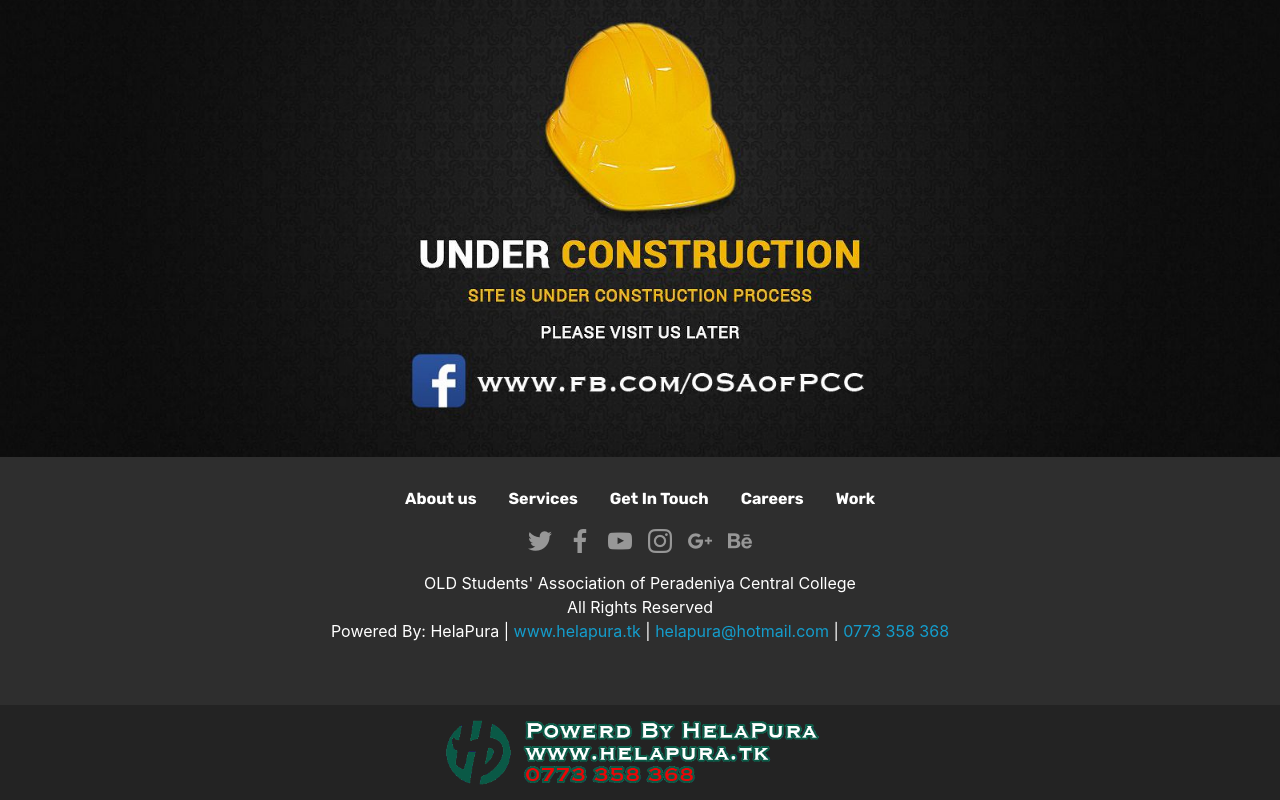
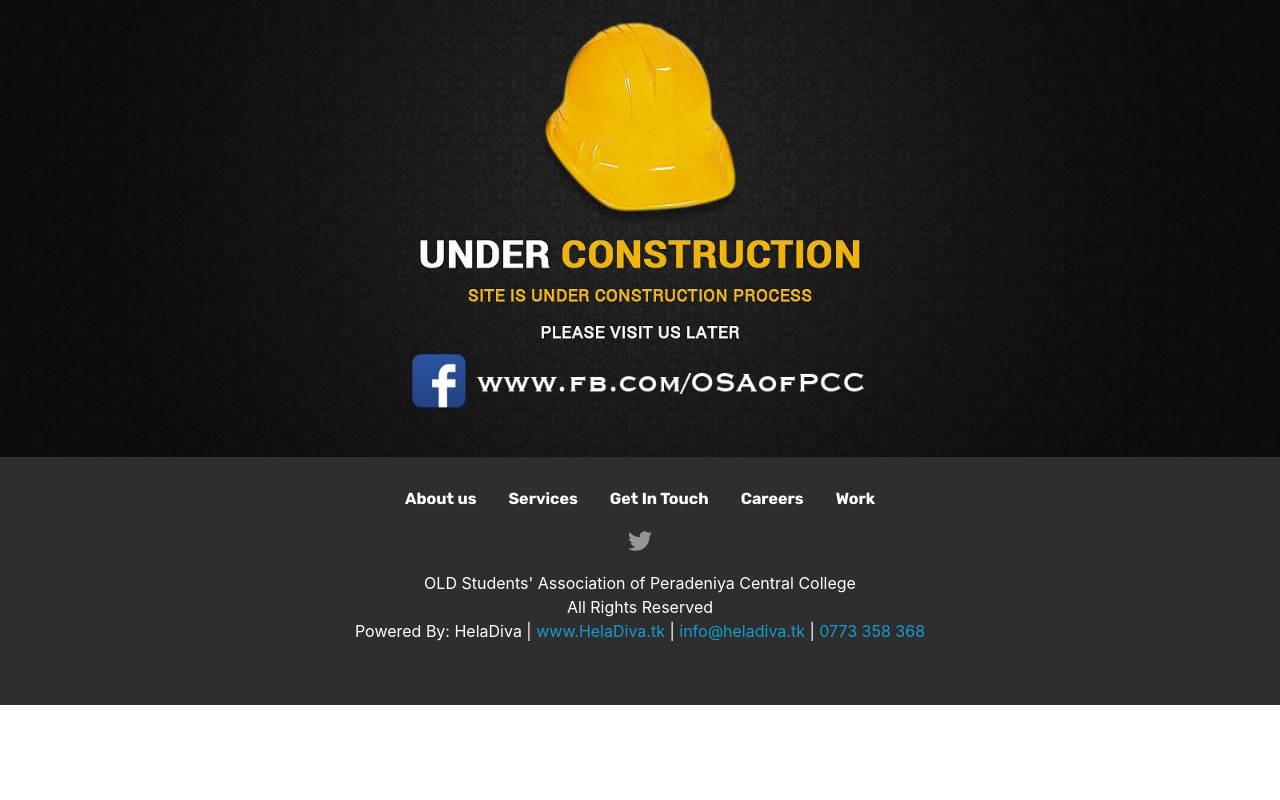
Before and after one commit to PCCOSA/pccosa.github.io, a plain HTML site: page index.html in a window 1280 px wide. Shown: the part 349-1149 px from the top of the page. After the commit the page ends 1054 px from the top, so only its background shows below. Drawn offline with Linux system fonts and the light colour scheme; files whose address does not match are found by name.

Commit message:
create github pages

```diff
--- a/assets/mobirise/css/mbr-additional.css
+++ b/assets/mobirise/css/mbr-additional.css
@@ -1875,25 +1875,3 @@ body {
 .cid-qJZbTvZgKb .media-container-row .row-copirayt p {
   width: 100%;
 }
-.cid-qJZhGQOcCE {
-  padding-top: 15px;
-  padding-bottom: 15px;
-  background: #232323;
-  background: linear-gradient(0deg, #232323, #232323);
-}
-.cid-qJZhGQOcCE .image-block {
-  margin: auto;
-}
-.cid-qJZhGQOcCE figcaption {
-  position: relative;
-}
-.cid-qJZhGQOcCE figcaption div {
-  position: absolute;
-  bottom: 0;
-  width: 100%;
-}
-@media (max-width: 768px) {
-  .cid-qJZhGQOcCE .image-block {
-    width: 100% !important;
-  }
-}
--- a/index.html
+++ b/index.html
@@ -39,8 +39,8 @@
         <div class="menu-logo">
             <div class="navbar-brand">
                 <span class="navbar-logo">
-                    <a href="https://mobirise.com">
-                         <img src="assets/images/pngpcc-1200x1200.png" alt="Mobirise" title="" style="height: 3.8rem;">
+                    <a href="https://pccosa.github.io/">
+                         <img src="assets/images/pngpcc-1200x1200.png" alt="OSAofPCC" title="OSAofPCC" style="height: 3.8rem;">
                     </a>
                 </span>
 
@@ -66,7 +66,7 @@
     </nav>
 </section>
 
-<section class="engine"><a href="https://mobirise.ws/d">best free web software</a></section><section class="cid-qJZbscPcl8" id="image3-3">
+<section class="engine"><a href="https://mobirise.ws/a">best free web site builder</a></section><section class="cid-qJZbscPcl8" id="image3-3">
 
 
 
@@ -133,47 +133,13 @@
                         <a href="https://twitter.com/mobirise" target="_blank">
                             <span class="socicon-twitter socicon mbr-iconfont mbr-iconfont-social"></span>
                         </a>
-                    </div><div class="soc-item">
-                        <a href="https://www.facebook.com/pages/Mobirise/1616226671953247" target="_blank">
-                            <span class="socicon-facebook socicon mbr-iconfont mbr-iconfont-social"></span>
-                        </a>
-                    </div><div class="soc-item">
-                        <a href="https://www.youtube.com/c/mobirise" target="_blank">
-                            <span class="socicon-youtube socicon mbr-iconfont mbr-iconfont-social"></span>
-                        </a>
-                    </div><div class="soc-item">
-                        <a href="https://instagram.com/mobirise" target="_blank">
-                            <span class="socicon-instagram socicon mbr-iconfont mbr-iconfont-social"></span>
-                        </a>
-                    </div><div class="soc-item">
-                        <a href="https://plus.google.com/u/0/+Mobirise" target="_blank">
-                            <span class="socicon-googleplus socicon mbr-iconfont mbr-iconfont-social"></span>
-                        </a>
-                    </div><div class="soc-item">
-                        <a href="https://www.behance.net/Mobirise" target="_blank">
-                            <span class="socicon-behance socicon mbr-iconfont mbr-iconfont-social"></span>
-                        </a>
                     </div></div>
             </div>
             <div class="row row-copirayt">
-                <p class="mbr-text mb-0 mbr-fonts-style mbr-white align-center display-7"></p><p>OLD Students' Association of Peradeniya Central College<br>All Rights Reserved<br>Powered By: HelaPura | <a href="https://helapura.github.io/">www.helapura.tk</a> | <a href="mailto:helapura@hotmail.com">helapura@hotmail.com</a> | <a href="tel:+94773358368">0773 358 368</a></p><p></p>
+                <p class="mbr-text mb-0 mbr-fonts-style mbr-white align-center display-7"></p><p>OLD Students' Association of Peradeniya Central College<br>All Rights Reserved<br>Powered By: HelaDiva | <a href="https://heladiva.github.io">www.HelaDiva.tk</a> | <a href="mailto:info@heladiva.tk">info@heladiva.tk</a> | <a href="tel:+94773358368">0773 358 368</a></p><p></p>
             </div>
         </div>
     </div>
-</section>
-
-<section class="cid-qJZhGQOcCE" id="image3-c">
-
-
-
-    <figure class="mbr-figure container">
-            <div class="image-block" style="width: 80%;">
-                <a href="https://helapura.github.io/"><img src="assets/images/pbhp-1-1366x100.png" width="1400" alt="Mobirise" title=""></a>
-                <figcaption class="mbr-figure-caption mbr-figure-caption-over">
-                    <div class="container pb-5 mbr-white align-center mbr-fonts-style display-1"></div>
-                </figcaption>
-            </div>
-    </figure>
 </section>
 
 
```
Also changed, not shown: 1 other file.
